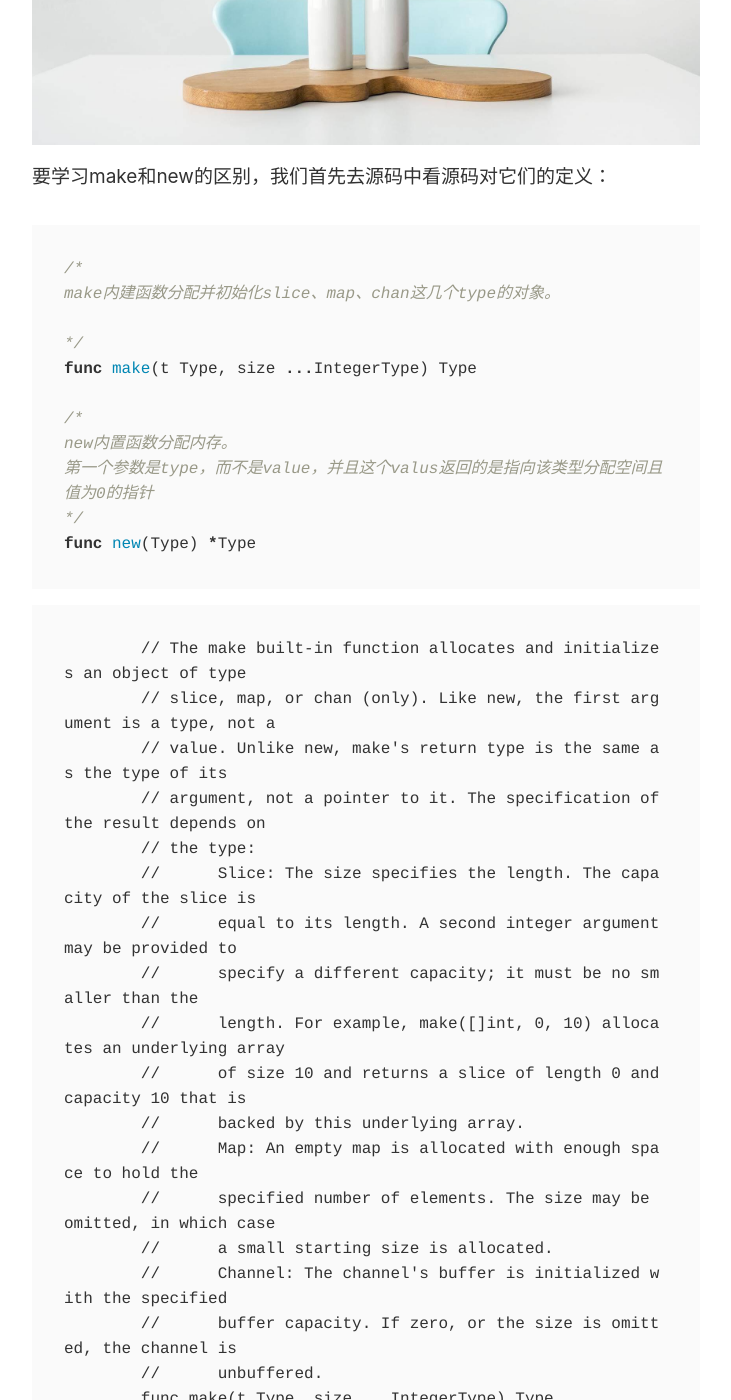
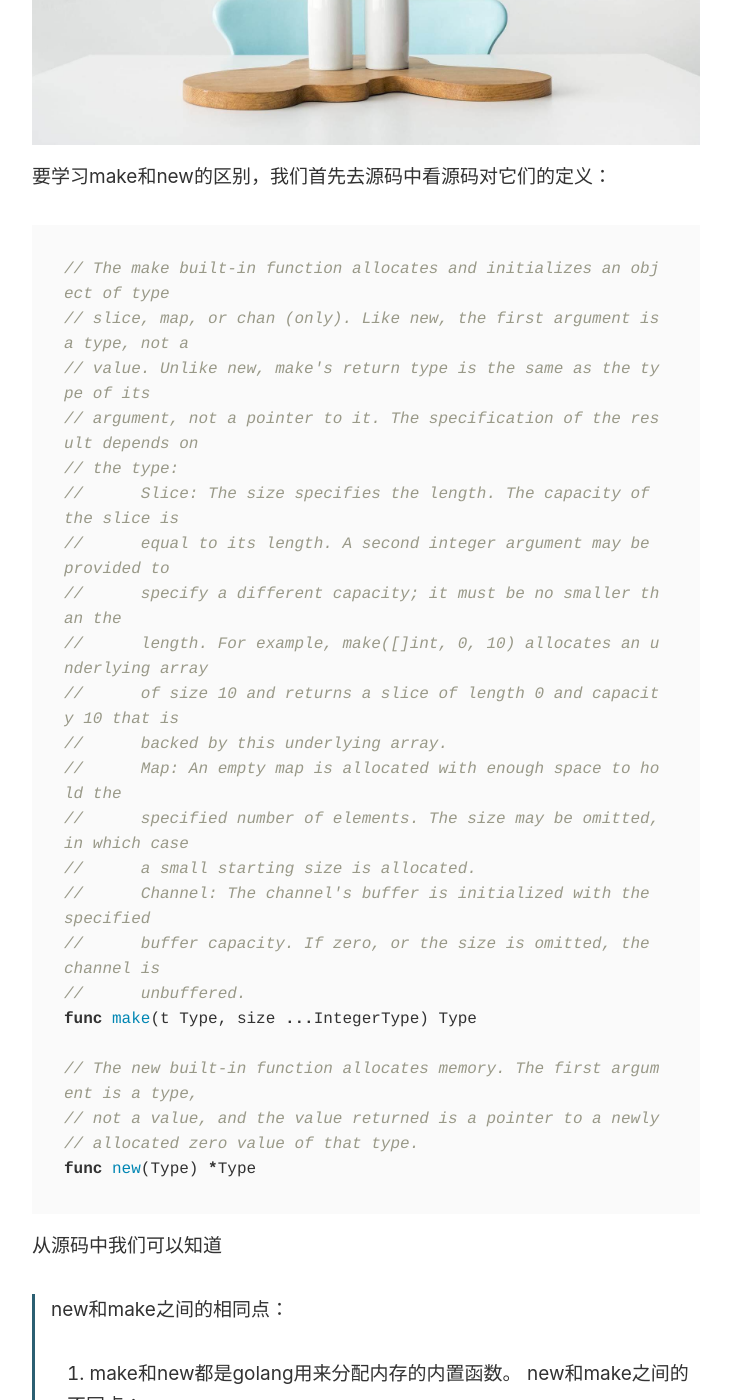
Before and after one commit to Jurneez/jurneez.github.io, a Jekyll site: the page built from _posts/2021-08-22-golang-the-diff-of-make-and-new.markdown, in a window 1280 px wide and 1400 px high, scrolled down 507 px. Shown: the whole window, without its empty margins (274-1005 px from the left). Built offline with Jekyll 4.4.1, drawn with Linux system fonts in a browser that asks for light colours; comment, search, counter and statistics services are not loaded; some of the changed text lies outside the part shown.

Commit message:
Golang学习笔记之new和make的区别

```diff
--- a/_posts/2021-08-22-golang-the-diff-of-make-and-new.markdown
+++ b/_posts/2021-08-22-golang-the-diff-of-make-and-new.markdown
@@ -6,101 +6,81 @@ image: '/images/posts/7.jpg'
 ---
 要学习make和new的区别，我们首先去源码中看源码对它们的定义：
 {% highlight golang %}
-/*
-make内建函数分配并初始化slice、map、chan这几个type的对象。
-
-*/
+// The make built-in function allocates and initializes an object of type
+// slice, map, or chan (only). Like new, the first argument is a type, not a
+// value. Unlike new, make's return type is the same as the type of its
+// argument, not a pointer to it. The specification of the result depends on
+// the type:
+//	Slice: The size specifies the length. The capacity of the slice is
+//	equal to its length. A second integer argument may be provided to
+//	specify a different capacity; it must be no smaller than the
+//	length. For example, make([]int, 0, 10) allocates an underlying array
+//	of size 10 and returns a slice of length 0 and capacity 10 that is
+//	backed by this underlying array.
+//	Map: An empty map is allocated with enough space to hold the
+//	specified number of elements. The size may be omitted, in which case
+//	a small starting size is allocated.
+//	Channel: The channel's buffer is initialized with the specified
+//	buffer capacity. If zero, or the size is omitted, the channel is
+//	unbuffered.
 func make(t Type, size ...IntegerType) Type
 
-/*
-new内置函数分配内存。
-第一个参数是type，而不是value，并且这个valus返回的是指向该类型分配空间且值为0的指针
-*/
+// The new built-in function allocates memory. The first argument is a type,
+// not a value, and the value returned is a pointer to a newly
+// allocated zero value of that type.
 func new(Type) *Type
 {% endhighlight %}
-<div class="col-xs-12 col-sm-12">
-    <pre class="soloCode">
-        // The make built-in function allocates and initializes an object of type
-        // slice, map, or chan (only). Like new, the first argument is a type, not a
-        // value. Unlike new, make's return type is the same as the type of its
-        // argument, not a pointer to it. The specification of the result depends on
-        // the type:
-        //	Slice: The size specifies the length. The capacity of the slice is
-        //	equal to its length. A second integer argument may be provided to
-        //	specify a different capacity; it must be no smaller than the
-        //	length. For example, make([]int, 0, 10) allocates an underlying array
-        //	of size 10 and returns a slice of length 0 and capacity 10 that is
-        //	backed by this underlying array.
-        //	Map: An empty map is allocated with enough space to hold the
-        //	specified number of elements. The size may be omitted, in which case
-        //	a small starting size is allocated.
-        //	Channel: The channel's buffer is initialized with the specified
-        //	buffer capacity. If zero, or the size is omitted, the channel is
-        //	unbuffered.
-        func make(t Type, size ...IntegerType) Type
+从源码中我们可以知道
+> new和make之间的相同点：
+1. make和new都是golang用来分配内存的内置函数。
+> new和make之间的不同点：
+1. 从传参数看：new只传入一个参数，参数必须为数据类型，make可传入多个参数，第一个参数必须为数据类型，其他的参数是整数。
+2. 从返回的参数看：new返回一个指向分配内存的指针，make返回一个传入的数据类型。
+3. 从type看，new的type可以是任意一个数据类型，make的type只能是slice、map、chan。
 
-        // The new built-in function allocates memory. The first argument is a type,
-        // not a value, and the value returned is a pointer to a newly
-        // allocated zero value of that type.
-        func new(Type) *Type
-    </pre>
-    从源码中我们可以知道：
-    <dl>
-        <dt>new和make之间的相同点：</dt>
-        <dd>1. make和new都是golang用来分配内存的内置函数</dd>
-        <dt>new和make之间的不同点：</dt>
-        <dd>1. 从传参数看：new只传入一个参数，参数必须为数据类型，make可传入多个参数，第一个参数必须为数据类型，其他的参数是整数。</dd>
-        <dd>2. 从返回的参数看：new返回一个指向分配内存的指针，make返回一个传入的数据类型</dd>
-        <dd>3. 从type看，new的type可以是任意一个数据类型，make的type只能是slice、map、chan</dd>
-    </dl>
+---
+> 用new声明变量如下：
+{% highlight golang %}
+package main
 
-    <hr>
+import (
+    "fmt"
+)
 
-    <h5>
-        下面通过代码进行实践
-    </h5>
-    用new声明变量如下：
-    <pre class="soloCode">
-        package main
+type People struct {
+    name string
+    age int64
+}
+func main() {
+    a := new(int)
+    fmt.Printf("用new声明int变量，a = %#v \n",a)
+    fmt.Printf("用new声明int变量，a = %#v \n",*a)
 
-        import (
-            "fmt"
-        )
+    s := new(string)
+    fmt.Printf("用new声明string变量，s = %#v \n",s)
+    fmt.Printf("用new声明string变量，*s = %#v \n",*s)
 
-        type People struct {
-            name string
-            age int64
-        }
-        func main() {
-            a := new(int)
-            fmt.Printf("用new声明int变量，a = %#v \n",a)
-            fmt.Printf("用new声明int变量，a = %#v \n",*a)
-
-            s := new(string)
-            fmt.Printf("用new声明string变量，s = %#v \n",s)
-            fmt.Printf("用new声明string变量，*s = %#v \n",*s)
-
-            p := new(People)
-            fmt.Printf("用new声明People struct变量，p = %#v \n",p)
-            fmt.Printf("用new声明People People变量，*p = %#v \n",*p)
+    p := new(People)
+    fmt.Printf("用new声明People struct变量，p = %#v \n",p)
+    fmt.Printf("用new声明People People变量，*p = %#v \n",*p)
 
 
-            m := new(map[int]People)
-            fmt.Printf("用new声明map[int]People变量，m = %#v \n",m)
-            fmt.Printf("用new声明map[int]People变量，*m = %#v \n",*m)
+    m := new(map[int]People)
+    fmt.Printf("用new声明map[int]People变量，m = %#v \n",m)
+    fmt.Printf("用new声明map[int]People变量，*m = %#v \n",*m)
 
 
-            sl := new([]int)
-            fmt.Printf("用new声明[]int数组变量，sl = %#v \n",sl)
-            fmt.Printf("用new声明[]int数组变量，*sl = %#v \n",*sl)
+    sl := new([]int)
+    fmt.Printf("用new声明[]int数组变量，sl = %#v \n",sl)
+    fmt.Printf("用new声明[]int数组变量，*sl = %#v \n",*sl)
 
-            ch := new(chan int)
-            fmt.Printf("用new声明chan变量，ch = %#v \n",ch)
-            fmt.Printf("用new声明chan变量，*ch = %#v \n",*ch)
-        }
-    </pre>
-    执行代码，结果如下：
-    <pre class="soloCode">
+    ch := new(chan int)
+    fmt.Printf("用new声明chan变量，ch = %#v \n",ch)
+    fmt.Printf("用new声明chan变量，*ch = %#v \n",*ch)
+}
+{% endhighlight %}
+执行代码，结果如下：
+{% highlight golang %}
     用new声明int变量，a = (*int)(0xc00001a040)
     用new声明int变量，a = 0
     用new声明string变量，s = (*string)(0xc0000101e0)
@@ -113,70 +93,56 @@ func new(Type) *Type
     用new声明[]int数组变量，*sl = []int(nil)
     用new声明chan变量，ch = (*chan int)(0xc00000e040)
     用new声明chan变量，*ch = (chan int)(nil)
-    </pre>
-    <dl>
-        <dt>根据以上代码实践我们可以知道以下几点：</dt>
-        <dd>1. new 传的参数是一个type</dd>
-        <dd>2. new 返回的是一个指针</dd>
-        <dd>3. new 会对传入的类型进行初始化，值为传入类型的默认值，并分配内存</dd>
-    </dl>
+{% endhighlight %}
+> 根据以上代码实践我们可以知道以下几点：
+1. new 传的参数是一个type。
+2. new 返回的是一个指针。
+3. new 会对传入的类型进行初始化，值为传入类型的默认值，并分配内存。
 
-    <hr>
+---
+> 用make声明变量：
+{% highlight golang %}
+package main
 
-    用make声明变量：
-    <pre class="soloCode">
-        package main
+import (
+    "fmt"
+)
 
-        import (
-            "fmt"
-        )
+type People struct {
+    name string
+    age int64
+}
+func main() {
+    m := make(map[int]People,3)
+    fmt.Printf("%#v \n",m)
 
-        type People struct {
-            name string
-            age int64
-        }
-        func main() {
-            m := make(map[int]People,3)
-            fmt.Printf("%#v \n",m)
+    ch := make(chan int,3)
+    fmt.Printf("%#v \n",ch)
 
-            ch := make(chan int,3)
-            fmt.Printf("%#v \n",ch)
+    s := make([]int,2,5)
+    fmt.Printf("%#v \n",s)
+    fmt.Printf("make 声明的slice的长度 len(s) = %#v \n", len(s))
+    fmt.Printf("make 声明的slice的cap cap(s) = %#v \n", cap(s))
 
-            s := make([]int,2,5)
-            fmt.Printf("%#v \n",s)
-            fmt.Printf("make 声明的slice的长度 len(s) = %#v \n", len(s))
-            fmt.Printf("make 声明的slice的cap cap(s) = %#v \n", cap(s))
+    s2 := make([]int,3)
+    fmt.Printf("%#v \n",s2)
+    fmt.Printf("make 声明的slice的长度 len(s2) = %#v \n", len(s2))
+    fmt.Printf("make 声明的slice的cap cap(s2) = %#v \n", cap(s2))
+}
+{% endhighlight %}
+执行代码，结果如下：
+{% highlight golang %}
+map[int]main.People{}
+(chan int)(0xc00005c080)
+[]int{0, 0}
+make 声明的slice的长度 len(s) = 2
+make 声明的slice的cap cap(s) = 5
+[]int{0, 0, 0}
+make 声明的slice的长度 len(s2) = 3
+make 声明的slice的cap cap(s2) = 3
+{% endhighlight %}
+通过以上代码，可以了解到make的以下信息：
+1. make返回的是传入的类型的实体。
+2. make在声明slice的时候，第一个int是len，第二个int是cap，如果没有传第二个int参数，那么len和cap的值是一样的。
 
-            s2 := make([]int,3)
-            fmt.Printf("%#v \n",s2)
-            fmt.Printf("make 声明的slice的长度 len(s2) = %#v \n", len(s2))
-            fmt.Printf("make 声明的slice的cap cap(s2) = %#v \n", cap(s2))
-        }
-
-    </pre>
-    执行代码，结果如下：
-    <pre class="soloCode">
-        map[int]main.People{}
-        (chan int)(0xc00005c080)
-        []int{0, 0}
-        make 声明的slice的长度 len(s) = 2
-        make 声明的slice的cap cap(s) = 5
-        []int{0, 0, 0}
-        make 声明的slice的长度 len(s2) = 3
-        make 声明的slice的cap cap(s2) = 3
-    </pre>
-
-    <dl>
-        <dt>
-            通过以上代码，可以了解到make的以下信息：
-        </dt>
-        <dl>
-            1. make返回的是传入的类型的实体
-        </dl>
-        <dl>
-            2. make在声明slice的时候，第一个int是len，第二个int是cap，如果没有传第二个int参数，那么len和cap的值是一样的。
-        </dl>
-    </dl>
-
-    <hr>
 </div>
```
